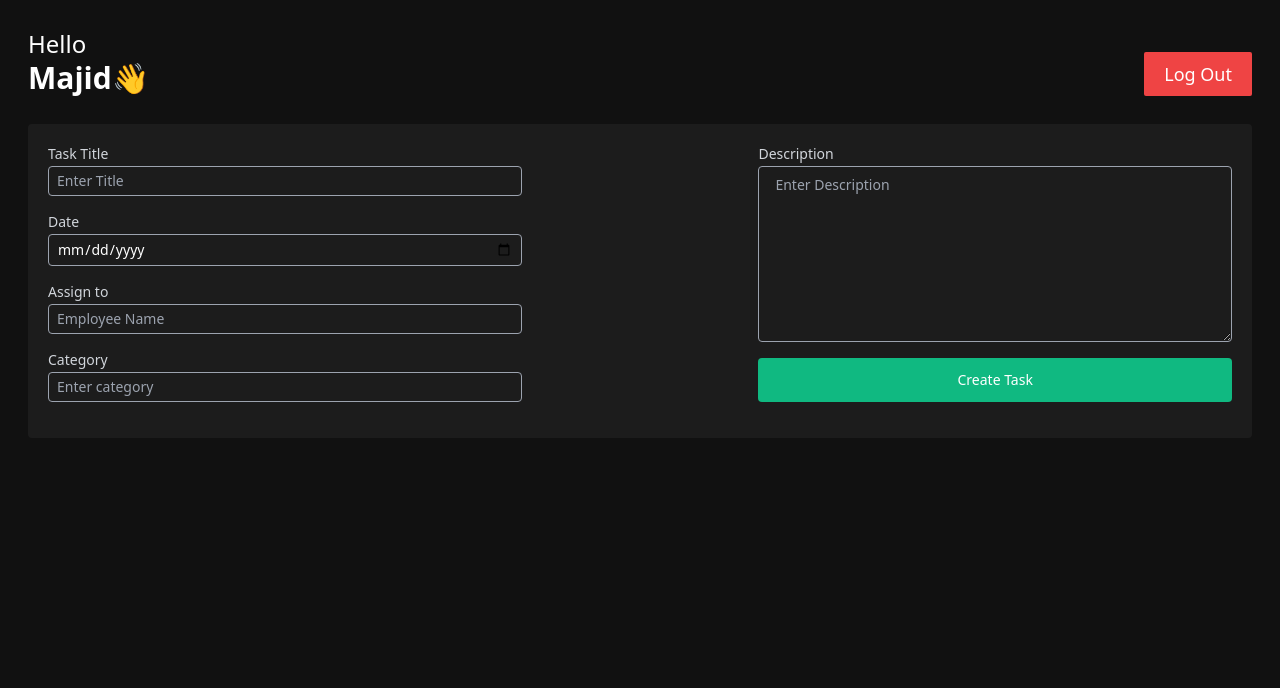
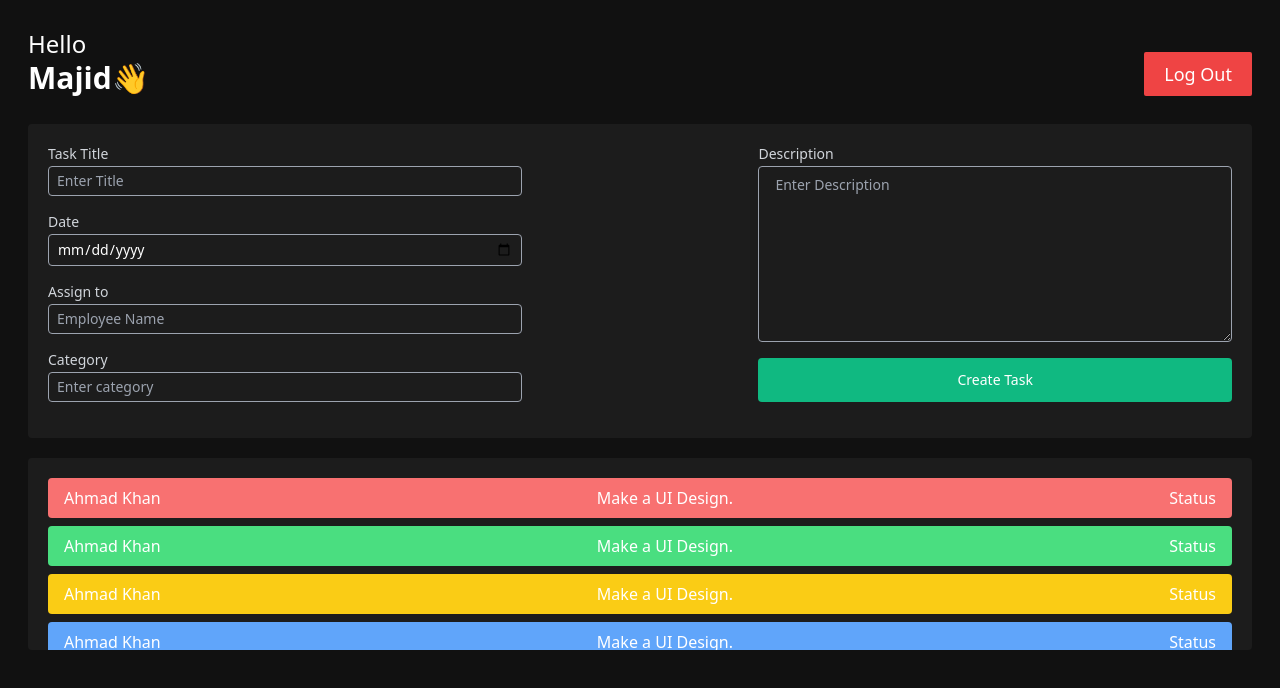
Before and after one commit to majidsaddiqye/Employee-Management, a React (Vite) app: page / in a window 1280 px wide. Shown: the top 688 px of the page. Built offline with nearby package versions, Linux system fonts and the light colour scheme.

Commit message:
Admin Dashboard UI Completed

```diff
--- a/src/components/Dashboard/AdminDashboard.jsx
+++ b/src/components/Dashboard/AdminDashboard.jsx
@@ -1,12 +1,14 @@
 import React from "react";
 import Header from "../Other/Header";
 import CreateTask from "../Other/CreateTask";
+import AllTask from "../Other/AllTask";
 
 const AdminDashboard = () => {
   return (
     <div className="w-full h-screen p-7">
       <Header />
       <CreateTask />
+      <AllTask />
     </div>
   );
 };
--- /dev/null
+++ b/src/components/Other/AllTask.jsx
@@ -0,0 +1,39 @@
+import React from "react";
+
+const AllTask = () => {
+  return (
+    <div className="bg-[#1C1C1C] p-5 mt-5 rounded h-48 overflow-auto">
+      <div className="bg-red-400 mb-2 py-2 px-4 flex justify-between rounded">
+        <h2>Ahmad Khan</h2>
+        <h3>Make a UI Design.</h3>
+        <h5>Status</h5>
+      </div>
+
+      <div className="bg-green-400 mb-2 py-2 px-4 flex justify-between rounded">
+        <h2>Ahmad Khan</h2>
+        <h3>Make a UI Design.</h3>
+        <h5>Status</h5>
+      </div>
+
+      <div className="bg-yellow-400 mb-2 py-2 px-4 flex justify-between rounded">
+        <h2>Ahmad Khan</h2>
+        <h3>Make a UI Design.</h3>
+        <h5>Status</h5>
+      </div>
+
+      <div className="bg-blue-400 mb-2 py-2 px-4 flex justify-between rounded">
+        <h2>Ahmad Khan</h2>
+        <h3>Make a UI Design.</h3>
+        <h5>Status</h5>
+      </div>
+
+      <div className="bg-purple-400 mb-2 py-2 px-4 flex justify-between rounded">
+        <h2>Ahmad Khan</h2>
+        <h3>Make a UI Design.</h3>
+        <h5>Status</h5>
+      </div>
+    </div>
+  );
+};
+
+export default AllTask;
```
